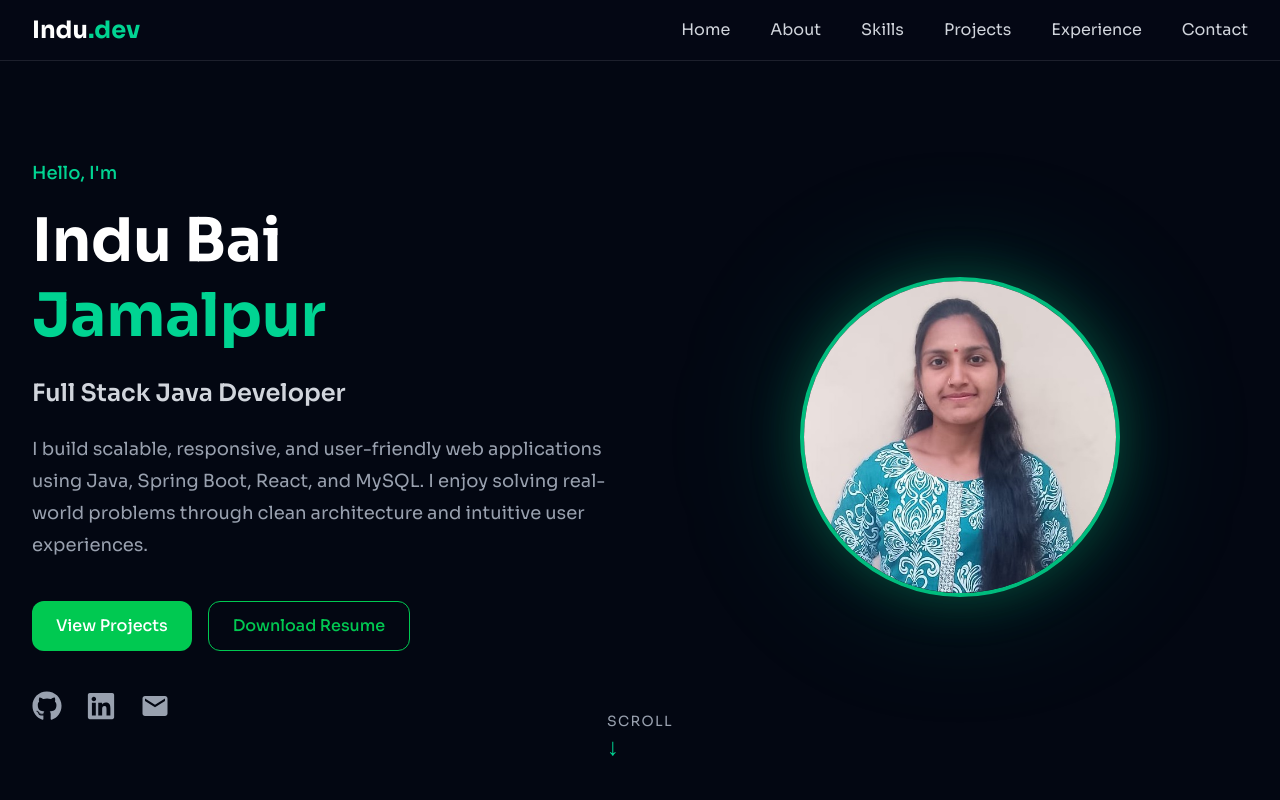
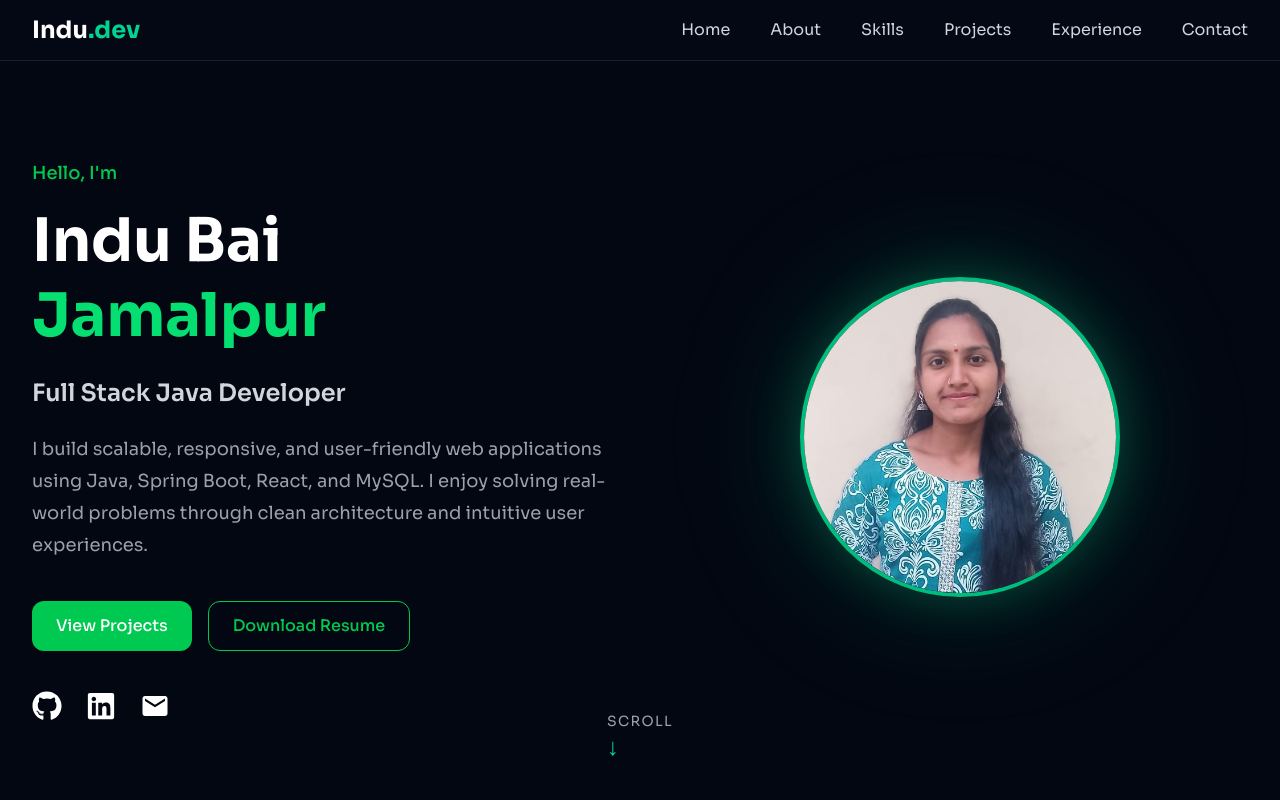
Before and after one commit to Jamalpoor-Indu-Bai/Portfolio, a React app: page / in a window 1280 px wide. Shown: the top 800 px of the page. Built offline with nearby package versions, Linux system fonts and the light colour scheme; the HTML template or start-up script is replaced by a standard one; a web font is replaced by a local one.

Commit message:
Added FadeInLeft animation for left side and fadeInRight animation for right side of the hero page and changed the text color from emerald to green

```diff
--- a/src/sections/Hero.jsx
+++ b/src/sections/Hero.jsx
@@ -30,13 +30,13 @@ const Hero = () => {
   animate="visible"
   className="text-center lg:text-left"
 >
-                    <p className="text-lg font-medium text-emerald-400">
+                    <p className="text-lg font-medium text-green-500">
   Hello, I'm
 </p>
 
 <h1 className="mt-4 text-5xl font-bold leading-tight text-white md:text-6xl">
   Indu Bai
-  <span className="block text-emerald-400">
+  <span className="block text-green-400">
     Jamalpur
   </span>
 </h1>
@@ -94,7 +94,7 @@ const Hero = () => {
       target={social.name !== "email" ? "_blank" : undefined}
       rel={social.name !== "email" ? "noopener noreferrer" : undefined}
       aria-label={social.name}
-      className="text-3xl text-gray-400 transition-colors duration-300 hover:text-emerald-400"
+      className="text-3xl text-white transition-colors duration-300 hover:text-green-500"
     >
       {social.name === "github" && <FaGithub />}
       {social.name === "linkedin" && <FaLinkedin />}
```
